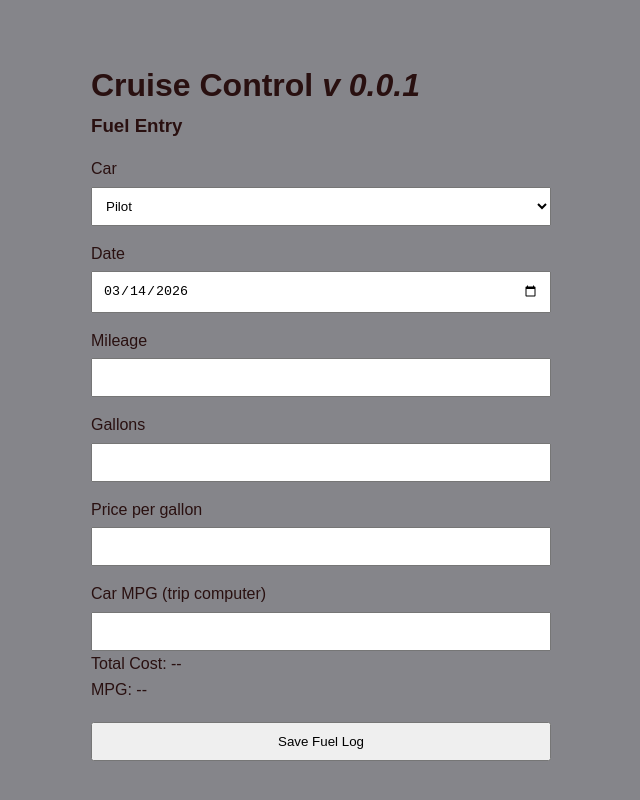
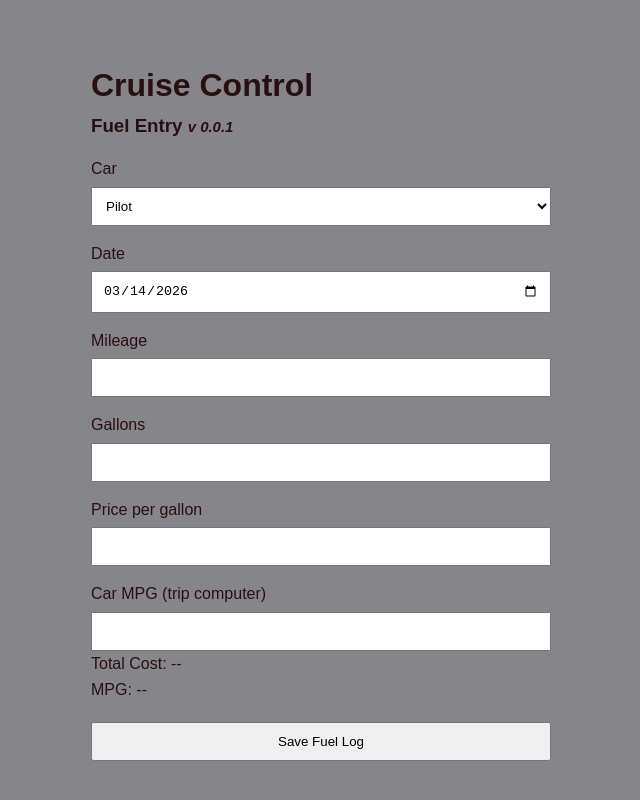
Before and after one commit to revel315/cruise-control, a plain HTML site: page index.html in a window 1280 px wide. Shown: the whole page, without its empty margins (319-959 px from the left). Drawn offline with Linux system fonts and the light colour scheme.

Commit message:
moved version to page title

```diff
--- a/css/styles.css
+++ b/css/styles.css
@@ -28,3 +28,5 @@ input, select, button {
 button {
     margin-top:20px;
 }
+
+.small { font-size: 0.8em}
--- a/index.html
+++ b/index.html
@@ -18,8 +18,8 @@
 <body>
 
 
-<h1>Cruise Control <em>v 0.0.1</em></h1>
-<h3>Fuel Entry</h3>
+<h1>Cruise Control</h1>
+<h3>Fuel Entry <em class="small">v 0.0.1</em></h3>
 
 <form id="fuelForm">
 
```
